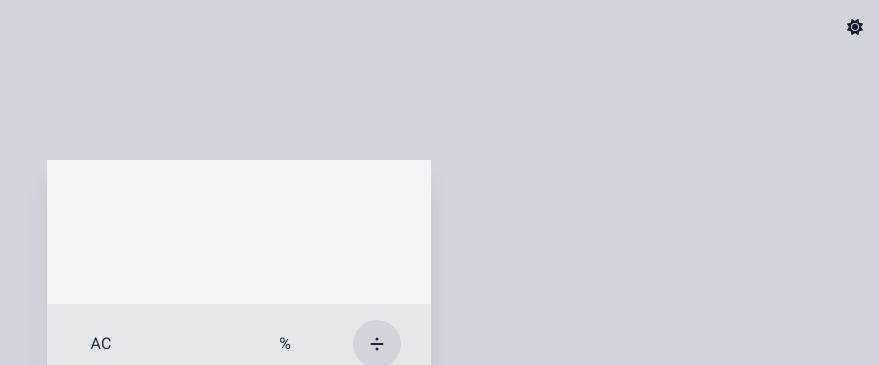
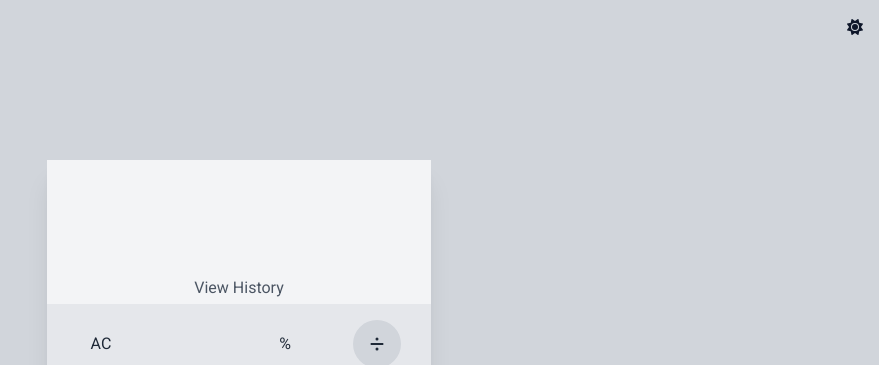
Before and after one commit to godart-corentin/calculator-app, a React (Create React App) app: page / in a window 1280 px wide. Shown: the top 365 px of the page, without its empty margins (401-1280 px from the left). Built offline with nearby package versions, Linux system fonts and the light colour scheme.

Commit message:
Fin de l'historique

```diff
--- /dev/null
+++ b/src/components/CalculationHistory.tsx
@@ -0,0 +1,22 @@
+import { History } from "../types/history";
+
+type CalculationHistoryProps = {
+  history: History;
+};
+
+export const CalculationHistory = ({ history }: CalculationHistoryProps) => {
+  return (
+    <div className="flex h-36 w-full flex-col overflow-x-hidden overflow-y-scroll p-4">
+      {history.map((item, key) => (
+        <div key={key} className="flex w-full flex-col">
+          <p className="mt-3 self-end text-gray-800 dark:text-gray-100">
+            {item.calculation}
+          </p>
+          <p className="self-end text-gray-700 dark:text-gray-400">
+            {item.result}
+          </p>
+        </div>
+      ))}
+    </div>
+  );
+};
--- a/src/components/Calculator.tsx
+++ b/src/components/Calculator.tsx
@@ -2,48 +2,80 @@ import { useState } from "react";
 import { Keypad } from "./Keypad";
 import { Screen } from "./Screen";
 
+import { CompleteCalculation, History } from "../types/history";
+
 export const Calculator = () => {
-  const [operation, setOperation] = useState<string>("");
+  const [history, setHistory] = useState<History>([]);
+  const [calculation, setCalculation] = useState<string>("");
   const [result, setResult] = useState<number>();
+  const [hasError, setHasError] = useState<boolean>(false);
+  const [isEditable, setIsEditable] = useState<boolean>(true);
 
+  /** History */
+  const addToHistory = (data: CompleteCalculation) => {
+    const newHistory = [...history];
+    newHistory.push(data);
+    setHistory(newHistory);
+  };
+
+  /** Calculation  */
   const handleCalculation = () => {
     let formattedOperation = "";
-    for (const input of operation) {
-      if (input === "x") {
+    for (const char of calculation) {
+      if (char === "x") {
         formattedOperation += "*";
       } else {
-        formattedOperation += input;
+        formattedOperation += char;
       }
     }
     /** Remarque: Tentative de recherche/création de fonction alternative à eval (sécurité) => échec car grosse perte de temps pour le projet */
+    try {
       const res = parseFloat(eval(formattedOperation));
       // Utilisation de la fonction toPrecision pour éviter les résultats du type: (0.1+0.2 = 0.3xxxxxxxxxxxx)
-    setResult(parseFloat(res.toPrecision(10)));
+      const parsedResult = parseFloat(res.toPrecision(10));
+      setResult(parsedResult);
+      setHasError(false);
+      addToHistory({ calculation, result: parsedResult });
+      setIsEditable(false);
+    } catch (err) {
+      setHasError(true);
+    }
   };
 
   const reset = () => {
-    setOperation("");
+    setCalculation("");
     setResult(undefined);
+    setHasError(false);
+    setIsEditable(true);
   };
 
   const onClickKey = (key: string) => {
+    if (key === "AC") {
+      reset();
+    } else {
+      if (isEditable) {
         if (key === "equals") {
           handleCalculation();
         } else {
           if (key === "backspace") {
-        setOperation((op) => op.slice(0, -1));
+            setCalculation((curr) => curr.slice(0, -1));
             setResult(undefined);
-      } else if (key === "AC") {
-        reset();
           } else {
-        setOperation((op) => op + key);
+            setCalculation((curr) => curr + key);
+          }
+        }
       }
     }
   };
 
   return (
     <div className="flex w-96 flex-col justify-center shadow-xl">
-      <Screen operation={operation} result={result} />
+      <Screen
+        calculation={calculation}
+        result={result}
+        error={hasError}
+        history={history}
+      />
       <Keypad onClick={onClickKey} />
     </div>
   );
--- a/src/components/Screen.tsx
+++ b/src/components/Screen.tsx
@@ -1,15 +1,47 @@
+import { useState } from "react";
+import { History } from "../types/history";
+import { CalculationHistory } from "./CalculationHistory";
+
 type ResultProps = {
-  operation: string;
+  calculation: string;
   result: number | undefined;
+  error: boolean;
+  history: History;
 };
 
-export const Screen = ({ operation, result }: ResultProps) => {
+export const Screen = ({
+  calculation,
+  result,
+  error,
+  history,
+}: ResultProps) => {
+  const [showHistory, setShowHistory] = useState<boolean>(false);
   return (
-    <div className="flex h-36 w-full flex-col justify-center overflow-x-hidden bg-gray-100 p-4 text-2xl dark:bg-gray-800">
-      <p className="mt-3 self-end text-gray-800 dark:text-gray-100">
-        {operation}
+    <div className="relative h-36 w-full bg-gray-100 text-2xl dark:bg-gray-800">
+      {showHistory ? (
+        <CalculationHistory history={history} />
+      ) : (
+        <div className="flex h-full w-full flex-col justify-center overflow-x-hidden p-4">
+          <p className="mt-3 self-end text-gray-800 dark:text-gray-100">
+            {calculation}
+          </p>
+          {error ? (
+            <p className="self-end text-red-500">ERROR</p>
+          ) : (
+            <p className="self-end text-gray-700 dark:text-gray-400">
+              {result}
+            </p>
+          )}
+        </div>
+      )}
+      <p className="absolute left-0 bottom-1 w-full text-center text-base text-gray-600 dark:text-gray-500">
+        <span
+          className="cursor-pointer"
+          onClick={() => setShowHistory((curr) => !curr)}
+        >
+          {showHistory ? "Close History" : "View History"}
+        </span>
       </p>
-      <p className="self-end text-gray-700 dark:text-gray-400">{result}</p>
     </div>
   );
 };
--- /dev/null
+++ b/src/types/history.ts
@@ -0,0 +1,6 @@
+export type CompleteCalculation = {
+  calculation: string;
+  result: number;
+};
+
+export type History = Array<CompleteCalculation>;
```
Lines whose indentation alone changed are shown as unchanged.
